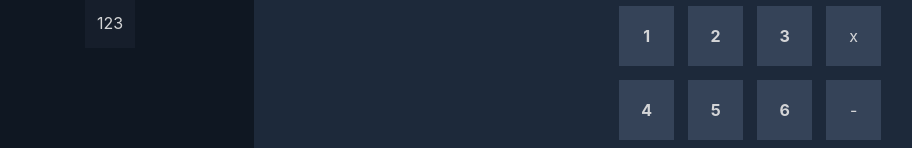
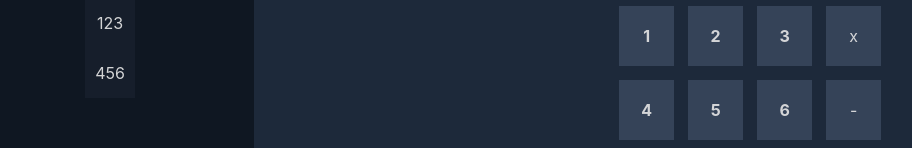
Before and after one commit to MathewLaskowski/calcapp, a React (Create React App) app: page / in a window 1280 px wide. Shown: the part 151-299 px from the top of the page, without its empty margins (34-946 px from the left). Built offline with nearby package versions, Linux system fonts and the light colour scheme.

Commit message:
add new Icon element

```diff
--- a/src/components/menu-list/menu-list.tsx
+++ b/src/components/menu-list/menu-list.tsx
@@ -4,6 +4,7 @@ import { Icon } from './menu-list.styles'
 const MenuList = () => (
   <div>
     <Icon>123</Icon>
+    <Icon>456</Icon>
   </div>
 )
 
```
